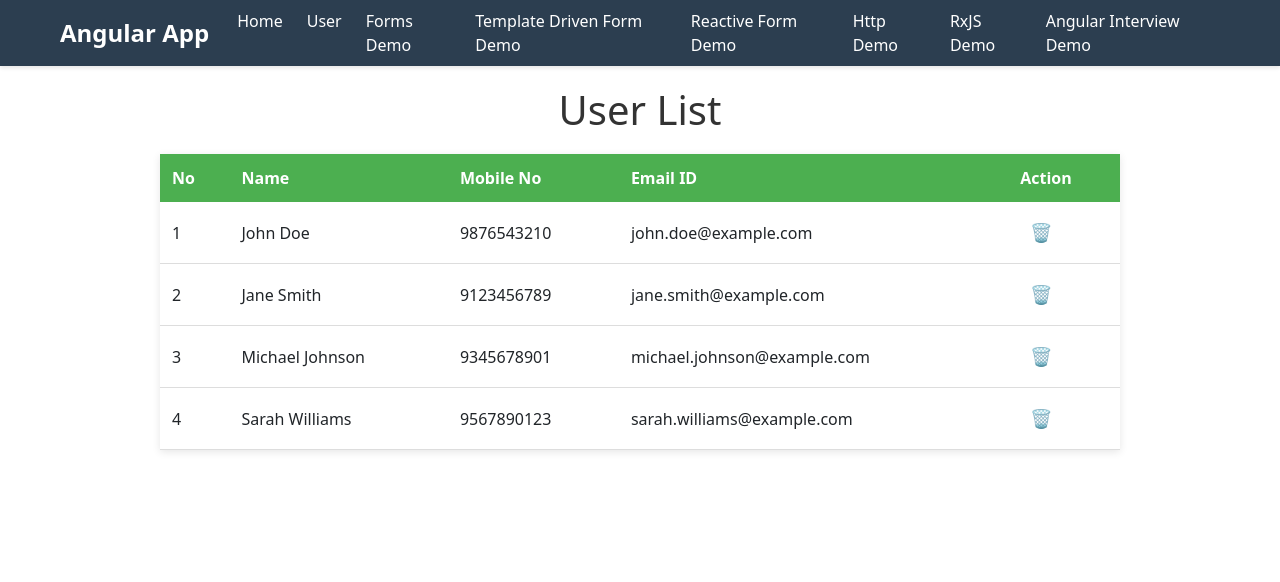
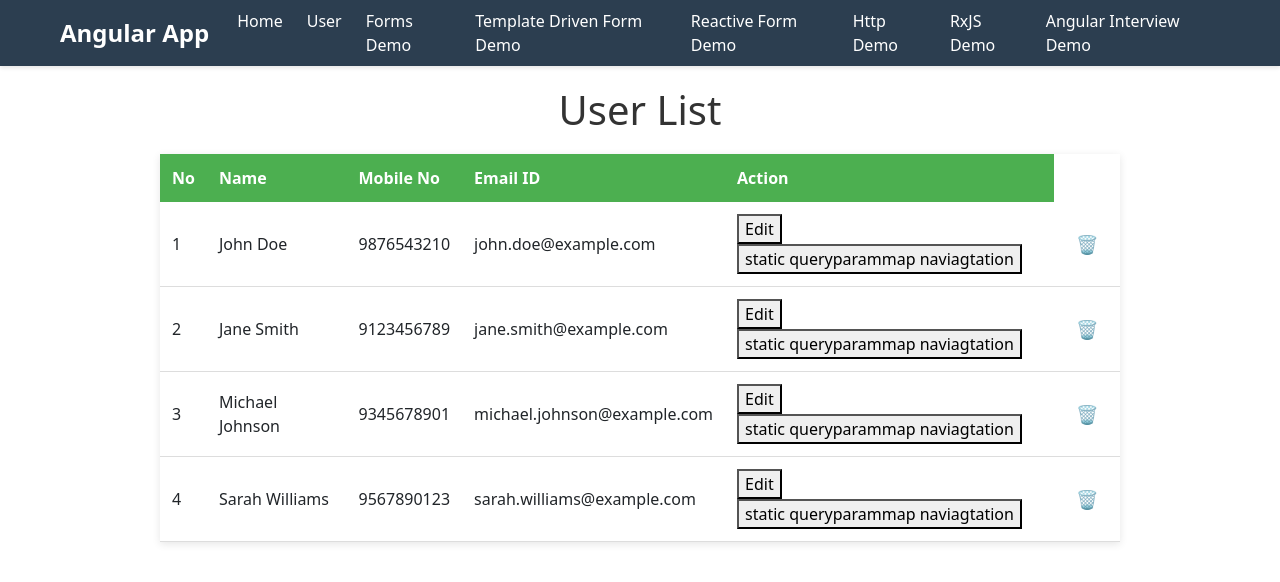
Before and after one commit to ashishsamuel/angular-project-learning5, an Angular app: page /user in a window 1280 px wide. Shown: the top 582 px of the page. Built offline with nearby package versions, Linux system fonts and the light colour scheme.

Commit message:
routing changes in angular

```diff
--- /dev/null
+++ b/src/app/user-details/user-details.component.html
@@ -0,0 +1 @@
+<p>user-details works!</p>
--- /dev/null
+++ b/src/app/user-details/user-details.component.ts
@@ -0,0 +1,56 @@
+import { Component, OnInit } from '@angular/core';
+import { ActivatedRoute } from '@angular/router';
+
+@Component({
+  selector: 'app-user-details',
+  standalone: true,
+  imports: [],
+  templateUrl: './user-details.component.html',
+  styleUrl: './user-details.component.scss'
+})
+export class UserDetailsComponent implements OnInit{
+
+  constructor(private route: ActivatedRoute){}
+
+  ngOnInit() {
+    // fetching route parameter using snapshot property applicable only for static if we change the user suppose from id 3 to 4 then new id value will become 4 but snapshot property wont be able to get the changed id
+    // const id = this.route.snapshot.paramMap.get('id');
+    // console.log("id fetched from the route's parameter",id);
+
+    // fetching route parameter using paramMap property as this is also useful in case when id values are updated dynamically
+    this.route.paramMap.subscribe((routeId)=>{
+      // const id = routeId['params'].id;
+      const id = routeId.get('id');
+      console.log("id that have logged",id);
+    })
+
+    // for accesing the query parameters we will be using the following methods
+    // 1. queryParamMap
+    // 2. snapshot
+    console.log("this.route.snapshot.queryParamMap.get('name')",this.route.snapshot.queryParamMap.get('name'));
+
+    // this will return the value of the name key in the query parameter
+    this.route.snapshot.queryParamMap.get('name');
+    // if we didnt provide any value then null will be returned from the queryparammap
+    this.route.snapshot.queryParamMap.get('');
+
+    console.log("this.route.snapshot.queryParamMap.get('')",this.route.snapshot.queryParamMap.get(''));
+
+    // 1.queryParamMap if we use queryparammap we get an object paramasmap inside we get the params object from which we want to access the param value later
+    this.route.queryParamMap.subscribe((queryParam)=>{
+      console.log("accessing queryparameters suing queryparamamp",queryParam);
+      console.log("accessing queryparameter name suing queryparamamp",queryParam.get('name'));
+      console.log("accessing queryparameter emailid suing queryparamamp",queryParam.get('emailid'));
+    })
+
+    // if we use queryparams then we are able to get the data object directly as an object
+    this.route.queryParams.subscribe((queryParam)=>{
+      console.log("queryParam",queryParam);
+    })
+
+    // dynmaic change in the queryparameter can be easily handled if we use queryparams or queryparammap property instead of the snapshot property
+
+    // fragments in route
+
+  }
+}
--- a/src/app/user/user.component.html
+++ b/src/app/user/user.component.html
@@ -17,6 +17,12 @@
         <td>{{ user.mobileno }}</td>
         <td>{{ user.emailid }}</td>
         <td>
+          <button class="edit-btn" (click)="onEditClick(user)" title="edit">
+            Edit
+          </button>
+          <button [routerLink]="['/user']" [queryParams]="{name:'Ashish Samuel',active:true}">static queryparammap naviagtation</button>
+        </td>
+        <td>
           <button class="delete-btn" (click)="onDeleteClick(user)" title="Delete">
             🗑️
           </button>
--- a/src/app/user/user.component.ts
+++ b/src/app/user/user.component.ts
@@ -2,6 +2,7 @@ import { Component, ComponentFactoryResolver, ViewChild, ViewContainerRef } from
 import { CommonModule } from '@angular/common';
 import { ConfirmDeleteComponent } from './confirm-delete/confirm-delete.component';
 import { ViewContainerDirective } from '../view-container.directive';
+import { Router, RouterLink } from '@angular/router';
 
 interface User {
   no: number;
@@ -13,7 +14,7 @@ interface User {
 @Component({
   selector: 'app-user',
   standalone: true,
-  imports: [CommonModule, ConfirmDeleteComponent, ViewContainerDirective],
+  imports: [CommonModule, ConfirmDeleteComponent, ViewContainerDirective, RouterLink],
   templateUrl: './user.component.html',
   styleUrl: './user.component.scss'
 })
@@ -49,7 +50,8 @@ export class UserComponent {
   userToDelete: User;
   @ViewChild(ViewContainerDirective)container:ViewContainerDirective;
 
-  constructor(private componentFactoryResolver: ComponentFactoryResolver
+  constructor(private componentFactoryResolver: ComponentFactoryResolver,
+    private router: Router
   ) {
 
   }
@@ -105,4 +107,17 @@ export class UserComponent {
     }
   }
 
+  onEditClick(user: User) {
+    // this.router.navigate([`/user/${user.no}`])
+    // better approach than above one pass userno separately as route paramater
+    // for passing dynamic values to the queryparam and all we can define it in ts file
+    this.router.navigate(['/user',user.no],{
+      queryParams:{
+        name:user.name,
+        emailid:user.emailid
+      }
+    });
+
+  }
+
 }
```
Also changed, not shown: src/app/app.routes.ts (+25 -0 lines), src/app/user-details/user-details.component.scss (added), 1 other file (tests, documents, lock files or other folders).
